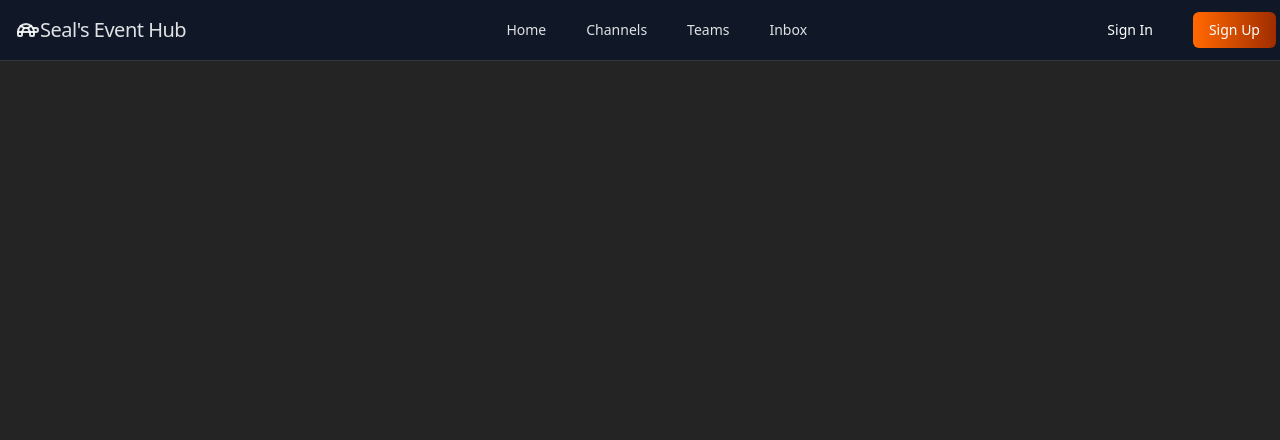
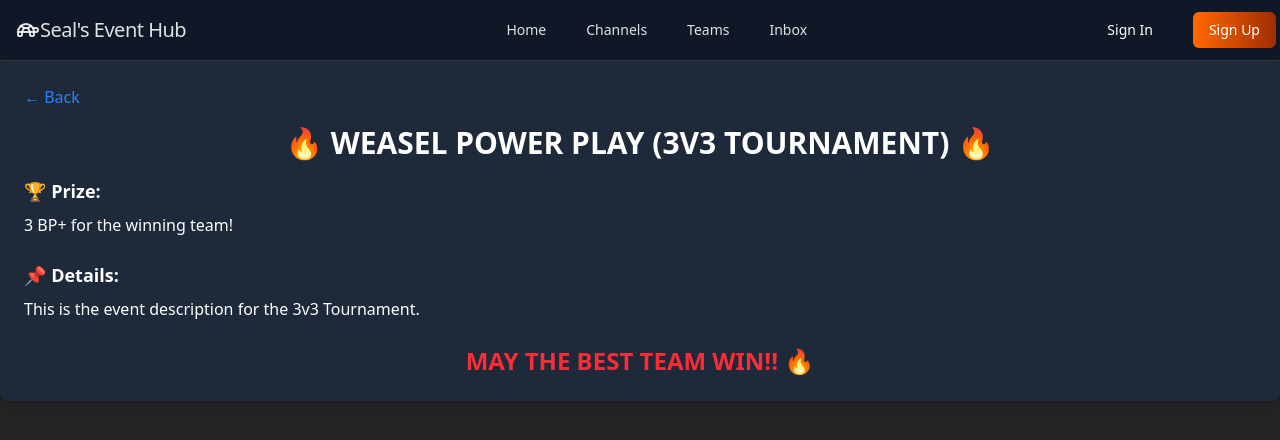
Before and after one commit to tn8211/SealsEventHub-open, a React (Vite) app in the folder frontend/event-hub/: page /event/1 in a window 1280 px wide. Shown: the top 440 px of the page. Built offline with nearby package versions, Linux system fonts and the light colour scheme.

Commit message:
Added EventPage component and linked it to Channels page

```diff
--- a/frontend/event-hub/package.json
+++ b/frontend/event-hub/package.json
@@ -15,18 +15,20 @@
     "react": "^19.0.0",
     "react-dom": "^19.0.0",
     "react-icons": "^5.5.0",
-    "react-router-dom": "^7.3.0",
-    "tailwindcss": "^4.0.14"
+    "react-router-dom": "^7.3.0"
   },
   "devDependencies": {
     "@eslint/js": "^9.21.0",
     "@types/react": "^19.0.10",
     "@types/react-dom": "^19.0.4",
     "@vitejs/plugin-react": "^4.3.4",
+    "autoprefixer": "^10.4.21",
     "eslint": "^9.21.0",
     "eslint-plugin-react-hooks": "^5.1.0",
     "eslint-plugin-react-refresh": "^0.4.19",
     "globals": "^15.15.0",
+    "postcss": "^8.5.3",
+    "tailwindcss": "^4.0.15",
     "vite": "^6.2.0"
   }
 }
--- a/frontend/event-hub/src/App.jsx
+++ b/frontend/event-hub/src/App.jsx
@@ -1,18 +1,17 @@
-import React from 'react';
-import { useState } from 'react';
+import React, { useState } from 'react';
 import './index.css';
 import Navbar from './components/Navbar';
 import Homepage from './pages/Homepage';
-import Channels from './pages/Channels';
+import Channels from './pages/Channels';  // This is the page to show channels
 import Teams from './pages/Teams';
 import Inbox from './pages/Inbox';
 import { BrowserRouter, Routes, Route} from 'react-router-dom';
 import PopupManager from './components/PopupManager';
 import LandingPage from './pages/LandingPage';
+import EventPage from './pages/EventPage'; // Import the EventPage component
 import { AuthProvider } from './components/Context/AuthContext';
 
 const App = () => {
-
   const [activePopup, setActivePopup] = useState(null);
 
   const openPopup = (popupType) => {
@@ -26,15 +25,16 @@ const App = () => {
   return (
     <AuthProvider>
       <BrowserRouter>
-        <Navbar openPopup={openPopup}/>
+        <Navbar openPopup={openPopup} />
         <div>
-        {activePopup && <PopupManager activePopup={activePopup} closePopup={closePopup} />}
+          {activePopup && <PopupManager activePopup={activePopup} closePopup={closePopup} />}
           <Routes>
             <Route path="/" element={<LandingPage />} />
             <Route path="/homepage" element={<Homepage />} />
-            <Route path="/channels" element={<Channels />} />
+            <Route path="/channels" element={<Channels />} /> {/* Channels page */}
             <Route path="/teams" element={<Teams />} />
             <Route path="/inbox" element={<Inbox />} />
+            <Route path="/event/:eventId" element={<EventPage />} /> {/* Event Page route */}
           </Routes>
         </div>
       </BrowserRouter>
--- /dev/null
+++ b/frontend/event-hub/src/components/ChannelCard.jsx
@@ -0,0 +1,37 @@
+import React, { useState } from 'react';
+
+const ChannelCard = ({ icon, title, description, details }) => {
+  const [isDetailsVisible, setDetailsVisible] = useState(false);
+
+  const handleCardClick = () => {
+    setDetailsVisible(!isDetailsVisible);
+  };
+
+  return (
+    <div className="w-full max-w-xs mx-auto">
+      <div
+        className="bg-gray-900 shadow-lg rounded-lg p-4 cursor-pointer"
+        onClick={handleCardClick}
+      >
+        <div className="flex">
+          <img src={icon} alt="Channel Icon" className="w-16 h-16 rounded-full" />
+          <div className="flex-1 ml-4">
+            <h3 className="text-xl font-semibold">{title}</h3>
+            <p className="text-gray-300 overflow-hidden overflow-ellipsis whitespace-nowrap">
+              {description.length > 30 ? description.slice(0, 30) + '...' : description}
+            </p>
+          </div>
+        </div>
+      </div>
+
+      {/* Conditionally render event details when card is clicked */}
+      {isDetailsVisible && (
+        <div className="mt-4 p-4 bg-gray-800 rounded-lg text-white">
+          {details}
+        </div>
+      )}
+    </div>
+  );
+};
+
+export default ChannelCard;
--- a/frontend/event-hub/src/pages/Channels.jsx
+++ b/frontend/event-hub/src/pages/Channels.jsx
@@ -1,13 +1,32 @@
 import React from 'react';
-import '../index.css';
+import { Link } from 'react-router-dom';
 
 const Channels = () => {
+  const channels = [
+    {
+      title: 'Event 1',
+      description: 'This is event 1 description.',
+      eventId: '1',  // Example ID for the event
+    },
+    // Add other events here
+  ];
 
   return (
-    <div className="flex">
-      <h1>This will be the page where your channels and the channel search feature will be found</h1>
+    <div className="p-8 grid grid-cols-1 sm:grid-cols-2 lg:grid-cols-3 gap-4">
+      {channels.map((channel, index) => (
+        <div key={index} className="bg-white p-4 rounded-lg shadow-lg">
+          <h2 className="text-xl font-semibold">{channel.title}</h2>
+          <p className="text-gray-900">{channel.description}</p>
+          <Link
+            to={`/event/${channel.eventId}`} // Navigate to the Event Page with the eventId
+            className="mt-4 px-4 py-2 bg-blue-500 text-white rounded-md hover:bg-blue-700"
+          >
+            Show Details
+          </Link>
+        </div>
+      ))}
     </div>
-  )
-}
+  );
+};
 
-export default Channels
+export default Channels;
--- /dev/null
+++ b/frontend/event-hub/src/pages/EventPage.jsx
@@ -0,0 +1,57 @@
+import React from 'react';
+import { useParams, useNavigate } from 'react-router-dom';
+
+const EventPage = () => {
+  const { eventId } = useParams();  // Get eventId from the URL
+  const navigate = useNavigate();
+
+  // Example data (replace this with your dynamic data if you have it)
+  const events = [
+    {
+      id: '1',
+      title: 'WEASEL POWER PLAY (3V3 TOURNAMENT)',
+      description: 'This is the event description for the 3v3 Tournament.',
+      prize: '3 BP+ for the winning team!',
+    },
+    // Add more events here as needed
+  ];
+
+  // Find the event based on eventId
+  const event = events.find((e) => e.id === eventId);
+
+  // If no event is found, show a message
+  if (!event) {
+    return <p>Event not found.</p>;
+  }
+
+  return (
+    <div className="container mx-auto p-6 bg-gray-800 text-white rounded-lg shadow-lg">
+      {/* Back Button */}
+      <button
+        className="text-blue-500 hover:text-blue-700 mb-4"
+        onClick={() => navigate(-1)} // Navigate back to the previous page
+      >
+        &larr; Back
+      </button>
+
+      <h1 className="text-3xl font-semibold text-center mb-4">🔥 {event.title} 🔥</h1>
+      <div className="mb-6">
+        <h3 className="text-lg font-semibold mb-2">🏆 Prize:</h3>
+        <p>{event.prize}</p>
+      </div>
+
+      <div className="mb-6">
+        <h3 className="text-lg font-semibold mb-2">📌 Details:</h3>
+        <p>{event.description}</p>
+      </div>
+
+      {/* Additional event details can be added here */}
+
+      <div className="text-center mt-6">
+        <p className="text-2xl font-bold text-red-500">MAY THE BEST TEAM WIN!! 🔥</p>
+      </div>
+    </div>
+  );
+};
+
+export default EventPage;
```
Also changed, not shown: frontend/event-hub/src/pages/New Text Document.txt (added), 1 other file (tests, documents, lock files or other folders).
